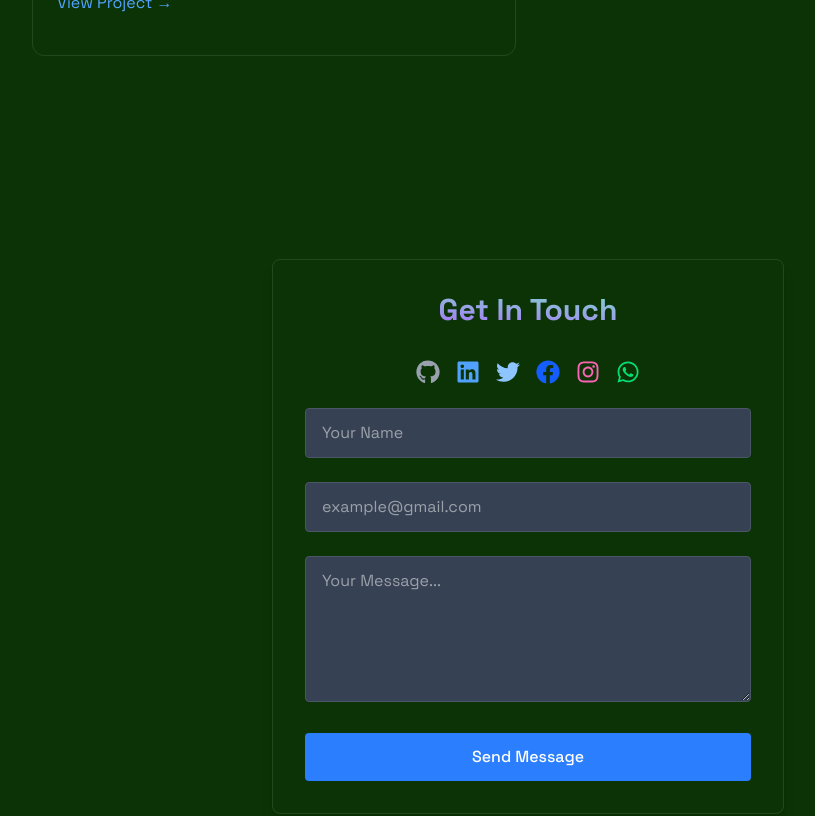
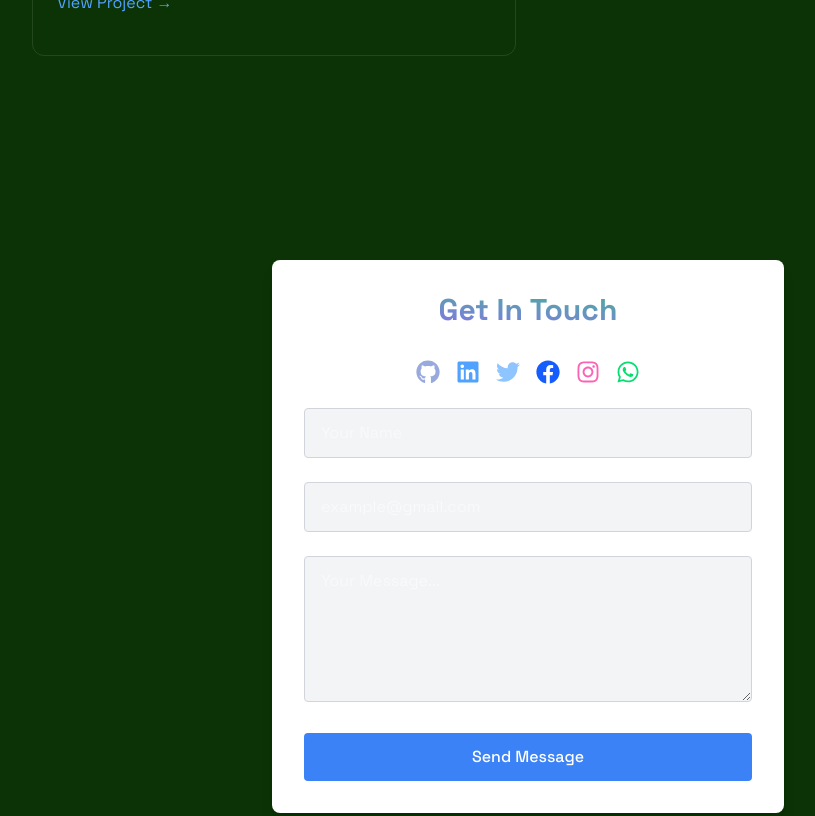
Before and after one commit to chirang56/chiran.me, a React (Vite) app: page / in a window 1280 px wide. Shown: the part 2440-3256 px from the top of the page, without its empty margins (112-927 px from the left). Built offline with nearby package versions, Linux system fonts and the light colour scheme.

Commit message:
feat(contact): validate email input and enhance form styling

```diff
--- a/src/components/sections/Contact.jsx
+++ b/src/components/sections/Contact.jsx
@@ -10,8 +10,17 @@ export const Contact = () => {
     message: "",
   });
 
+  const isValidEmail = (email) => {
+    return /^[a-zA-Z0-9._%+-]+@[a-zA-Z0-9.-]+\.[a-zA-Z]{2,}$/.test(email);
+  };
+
   const handleSubmit = (e) => {
     e.preventDefault();
+
+    if (!isValidEmail(formData.email)) {
+      toast.error("Please enter a valid email address.");
+      return;
+    }
 
     emailjs
       .sendForm(
@@ -30,20 +39,18 @@ export const Contact = () => {
   return (
     <section
       id="contact"
-      className="min-h-screen flex items-center justify-center py-20 w-full bg-black-900 text-white"
+      className="min-h-screen flex items-center justify-center py-20 w-full bg-[var(--background)] text-[var(--text-primary)]"
     >
       <Toaster position="top-right" reverseOrder={false} />
-      {/* Remove RevealOnScroll for Debugging */}
-      <div className="w-full p-8 max-w-lg bg-black-500 rounded-lg shadow-lg border-white/10 border hover:-translate-y-1 hover:border-blue-500/30 transition-all">
-        <h2 className="text-3xl font-bold mb-8 bg-gradient-to-tr from-purple-500
-                to-emerald-300 text-transparent bg-clip-text text-center">
+      <div className="w-full p-8 max-w-lg bg-[var(--card-bg)] rounded-lg shadow-lg border-[var(--border-color)] hover:-translate-y-1 hover:border-[var(--accent-primary)] transition-all">
+        <h2 className="text-3xl font-bold mb-8 bg-gradient-to-tr from-[var(--accent-gradient-from)] to-[var(--accent-gradient-to)] text-transparent bg-clip-text text-center">
           Get In Touch
         </h2>
 
         {/* Social Media Links */}
         <div className="flex justify-center gap-4 mb-6">
           <a href="https://www.github.com/chirang56" target="_blank" rel="noopener noreferrer"
-            className="text-gray-400 hover:text-gray-500 transition text-2xl">
+            className="text-[var(--text-secondary)] hover:text-[var(--accent-primary)] transition text-2xl">
             <FaGithub />
           </a>
           <a href="https://www.linkedin.com/in/chirang56/" target="_blank" rel="noopener noreferrer"
@@ -62,13 +69,13 @@ export const Contact = () => {
             className="text-pink-400 hover:text-pink-500 transition text-2xl">
             <FaInstagram />
           </a>
-
           <a href="https://wa.me/9867878405" target="_blank" rel="noopener noreferrer"
             className="text-green-400 hover:text-green-500 transition text-2xl">
             <FaWhatsapp />
           </a>
         </div>
 
+        {/* Form Section */}
         <form className="space-y-6" onSubmit={handleSubmit}>
           <div>
             <input
@@ -77,7 +84,7 @@ export const Contact = () => {
               name="name"
               required
               value={formData.name}
-              className="w-full bg-gray-700 border border-gray-600 rounded px-4 py-3 text-white focus:outline-none focus:ring-2 focus:ring-blue-400 transition"
+              className="w-full bg-[var(--input-bg)] border border-[var(--input-border)] rounded px-4 py-3 text-[var(--text-primary)] focus:outline-none focus:ring-2 focus:ring-[var(--accent-primary)] transition"
               placeholder="Your Name"
               onChange={(e) =>
                 setFormData({ ...formData, name: e.target.value })
@@ -92,7 +99,7 @@ export const Contact = () => {
               name="email"
               required
               value={formData.email}
-              className="w-full bg-gray-700 border border-gray-600 rounded px-4 py-3 text-white focus:outline-none focus:ring-2 focus:ring-blue-400 transition"
+              className="w-full bg-[var(--input-bg)] border border-[var(--input-border)] rounded px-4 py-3 text-[var(--text-primary)] focus:outline-none focus:ring-2 focus:ring-[var(--accent-primary)] transition"
               placeholder="example@gmail.com"
               onChange={(e) =>
                 setFormData({ ...formData, email: e.target.value })
@@ -107,7 +114,7 @@ export const Contact = () => {
               required
               rows={5}
               value={formData.message}
-              className="w-full bg-gray-700 border border-gray-600 rounded px-4 py-3 text-white focus:outline-none focus:ring-2 focus:ring-blue-400 transition"
+              className="w-full bg-[var(--input-bg)] border border-[var(--input-border)] rounded px-4 py-3 text-[var(--text-primary)] focus:outline-none focus:ring-2 focus:ring-[var(--accent-primary)] transition"
               placeholder="Your Message..."
               onChange={(e) =>
                 setFormData({ ...formData, message: e.target.value })
@@ -117,7 +124,7 @@ export const Contact = () => {
 
           <button
             type="submit"
-            className="w-full bg-blue-500 text-white py-3 px-6 rounded font-medium transition hover:-translate-y-0.5 hover:bg-blue-900 hover:shadow-lg"
+            className="w-full bg-[var(--accent-primary)] text-white py-3 px-6 rounded font-medium transition hover:-translate-y-0.5 hover:bg-[var(--accent-gradient-to)] hover:shadow-lg"
           >
             Send Message
           </button>
```
